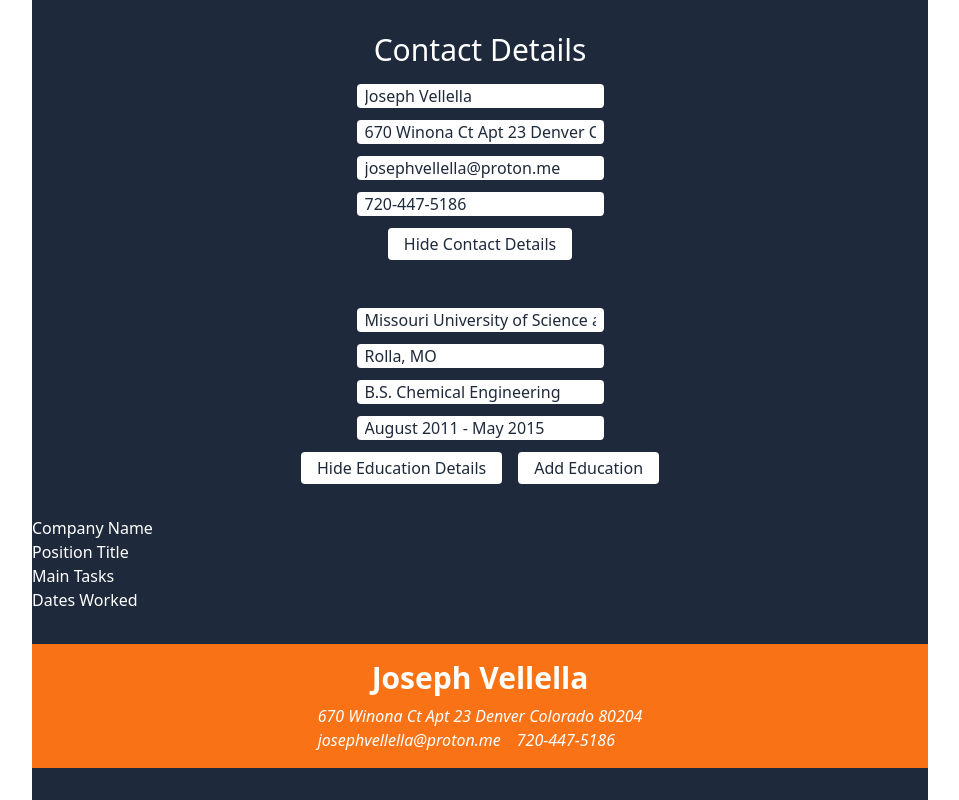
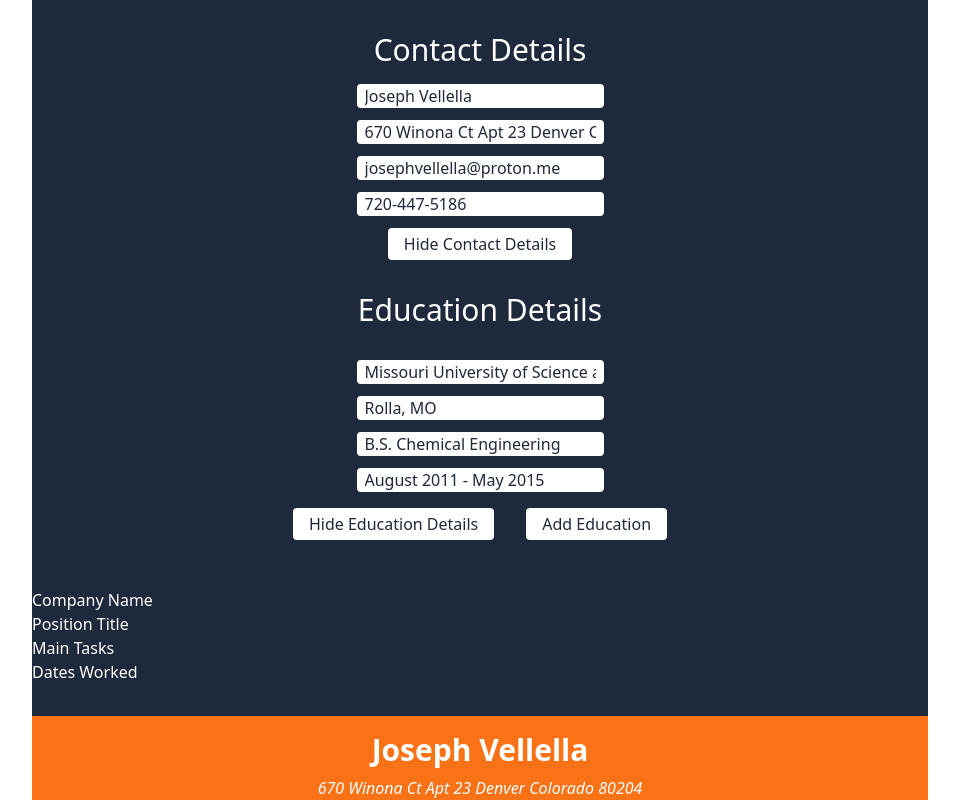
Before and after one commit to TimeApollo/cv-application, a React (Vite) app: page / in a window 1280 px wide. Shown: the top 800 px of the page, without its empty margins (160-1119 px from the left). Built offline with nearby package versions, Linux system fonts and the light colour scheme.

Commit message:
Hiding education inputs working.

```diff
--- a/src/components/Education.jsx
+++ b/src/components/Education.jsx
@@ -13,7 +13,7 @@ export default function Education(props) {
   const renderEdForms = propsArray.map((obj, index) => {
     return (
       <div key={index}>
-        <form className="mt-4 flex flex-col items-center gap-3">
+        <form className="mt-8 flex flex-col items-center gap-3">
           <div className="">
             <input
               onChange={props.handleChange}
@@ -68,8 +68,16 @@ export default function Education(props) {
               placeholder="Dates Attended"
             />
           </div>
+        </form>
+      </div>
+    );
+  });
 
-          <div className="flex gap-4">
+  return (
+    <div className="flex flex-col items-center">
+      <h1 className="text-3xl"> Education Details</h1>
+      {show && renderEdForms}
+      <div className="m-4 flex justify-center gap-8">
         <button
           onClick={handleSubmit}
           className="rounded bg-white px-4 py-1 text-slate-800"
@@ -83,10 +91,6 @@ export default function Education(props) {
           Add Education
         </button>
       </div>
-        </form>
     </div>
   );
-  });
-
-  return <div>{renderEdForms}</div>;
 }
```
Lines whose indentation alone changed are shown as unchanged.
